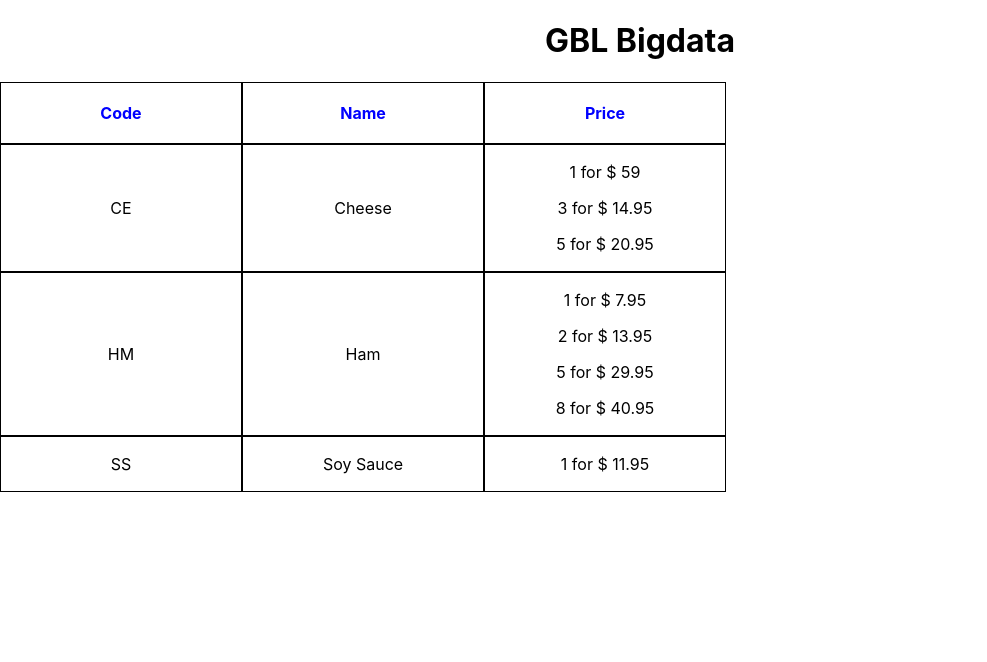
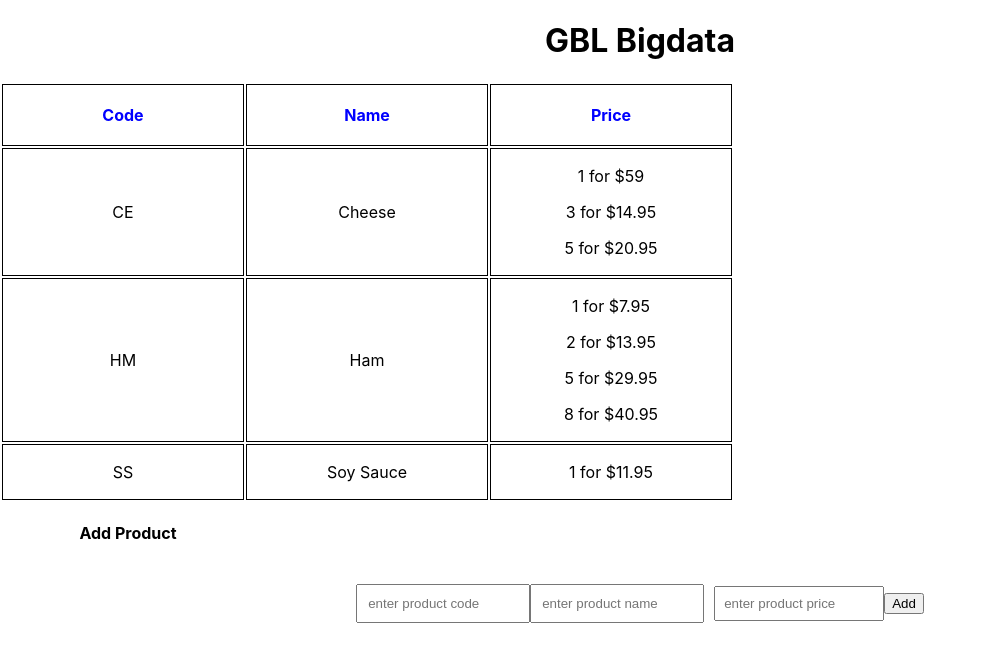
Before and after one commit to BhagyaOshadhi/BGL_Bigdata, a React (Create React App) app in the folder gblbigdata/: page / in a window 1280 px wide. Shown: the top 662 px of the page, without its empty margins (0-987 px from the left). Built offline with nearby package versions, Linux system fonts and the light colour scheme.

Commit message:
add product function completed

```diff
--- a/gblbigdata/src/HomePage.js
+++ b/gblbigdata/src/HomePage.js
@@ -1,39 +1,90 @@
-import React from "react";
+import React, { useState, useEffect } from "react";
 import { Data } from "./Data";
 import "./styles.css";
 
 export const HomePage = () => {
+  const [productsData, setProductsData] = useState(Data);
+
+  const [newProduct, setNewProduct] = useState({
+    code: "",
+    name: "",
+    price: [{ 1: "" }],
+  });
+
+  const handleNewproduct = (e) => {
+    const { name, value } = e.target;
+    if (name === "price") {
+      console.log(name, value);
+      setNewProduct((prev) => ({ ...prev, [name]: [{ 1: value }] }));
+    } else {
+      setNewProduct((prev) => ({ ...prev, [name]: value }));
+    }
+  };
+
   const displayTable = () => {
-    const dataTable = Data.map((product) => (
-      <tr >
-        <td >{product.code}</td>
-        <td >{product.name}</td>
-        <td >
-          {product.price.map((bundle) => (
-            <p>
-              {Object.keys(bundle)[0]} for $ {Object.values(bundle)[0]}
+    const dataTable = productsData.map((product, index) => (
+      <tr key={index}>
+        <td>{product.code}</td>
+        <td>{product.name}</td>
+        <td>
+          {product.price.map((bundle, index) => (
+            <p key={index}>
+              {Object.keys(bundle)[0]} for ${Object.values(bundle)[0]}
             </p>
           ))}
         </td>
       </tr>
     ));
     return (
-      <div>
+      <table>
         <thead>
-          <tr >
+          <tr>
             <th className="tableHead">Code</th>
             <th className="tableHead">Name</th>
             <th className="tableHead">Price</th>
           </tr>
         </thead>
         <tbody>{dataTable}</tbody>
-      </div>
+      </table>
     );
   };
   return (
     <>
       <h1>GBL Bigdata</h1>
       {displayTable()}
+      <h4 className="title">Add Product</h4>
+
+      <form
+        onSubmit={(e) => {
+          e.preventDefault();
+          setProductsData((prev) => [...prev, newProduct]);
+        }}
+      >
+        <input
+          className="inpt"
+          placeholder="enter product code"
+          value={newProduct.code}
+          name="code"
+          onChange={handleNewproduct}
+        />
+        <input
+          className="inpt"
+          placeholder="enter product name"
+          value={newProduct.name}
+          name="name"
+          onChange={handleNewproduct}
+        />
+
+        <input
+          className="priceInpt"
+          placeholder="enter product price"
+          value={Object.values(newProduct.price[0])[0]}
+          name="price"
+          onChange={handleNewproduct}
+        />
+
+        <input type="submit" value="Add" />
+      </form>
     </>
   );
 };
--- a/gblbigdata/src/styles.css
+++ b/gblbigdata/src/styles.css
@@ -8,3 +8,25 @@
 }
 
 td{   border: 1px solid black;}
+.btn{
+    padding:15px;
+    margin-right: 100%;
+    width:150px;
+    margin-top: 20px;
+}
+.inpt{
+    padding:10px;
+    /* margin-right: 100%; */
+    width:150px;
+    margin-top: 20px;
+}
+.priceInpt{
+    padding:8px;
+    margin-left: 10px;
+    width:150px;
+    margin-top: 20px;
+}
+.title{
+    margin-right: 80%;
+    /* padding: 20px; */
+}
```
Also changed, not shown: 1 other file (tests, documents, lock files or other folders).
